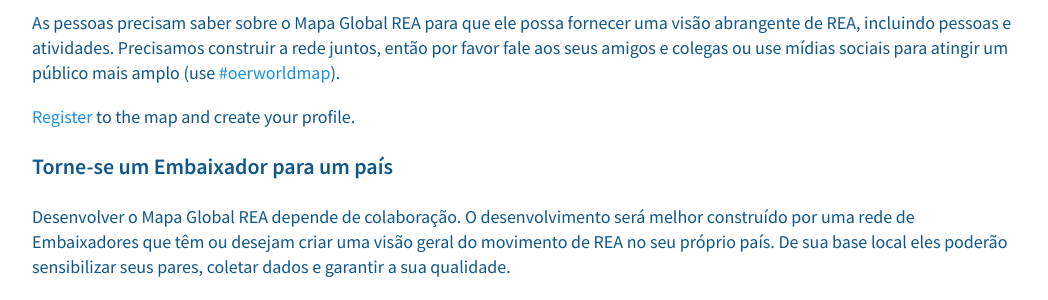
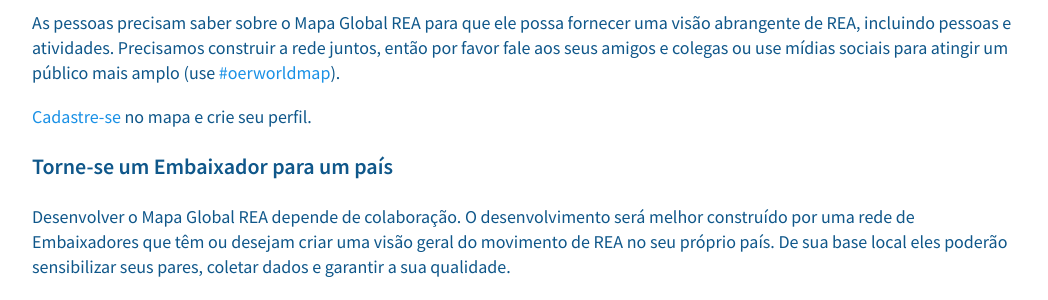
Before and after one commit to hbz/oerworldmap-ui, a Jekyll site: the page built from docs/contribute.pt.md, in a window 1280 px wide and 900 px high. Shown: the part 260-560 px from the top of the window, without its empty margins (114-1162 px from the left). Built offline with Jekyll 4.4.1, drawn with Linux system fonts in a browser that asks for light colours; nearby versions of some CDN libraries; comment, search, counter and statistics services are not loaded; a style sheet for code colours, icons or effects is not loaded.

Commit message:
New translations contribute.md (Portuguese, Brazilian)

```diff
--- a/docs/contribute.pt.md
+++ b/docs/contribute.pt.md
@@ -7,7 +7,7 @@
 
 As pessoas precisam saber sobre o Mapa Global REA para que ele possa fornecer uma visão abrangente de REA, incluindo pessoas e atividades. Precisamos construir a rede juntos, então por favor fale aos seus amigos e colegas ou use mídias sociais para atingir um público mais amplo (use [ #oerworldmap](https://twitter.com/hashtag/oerworldmap)).
 
-[Register](https://oerworldmap.org/user/register) to the map and create your profile.
+[Cadastre-se](https://oerworldmap.org/user/register) no mapa e crie seu perfil.
 
 ### Torne-se um Embaixador para um país
 
```
